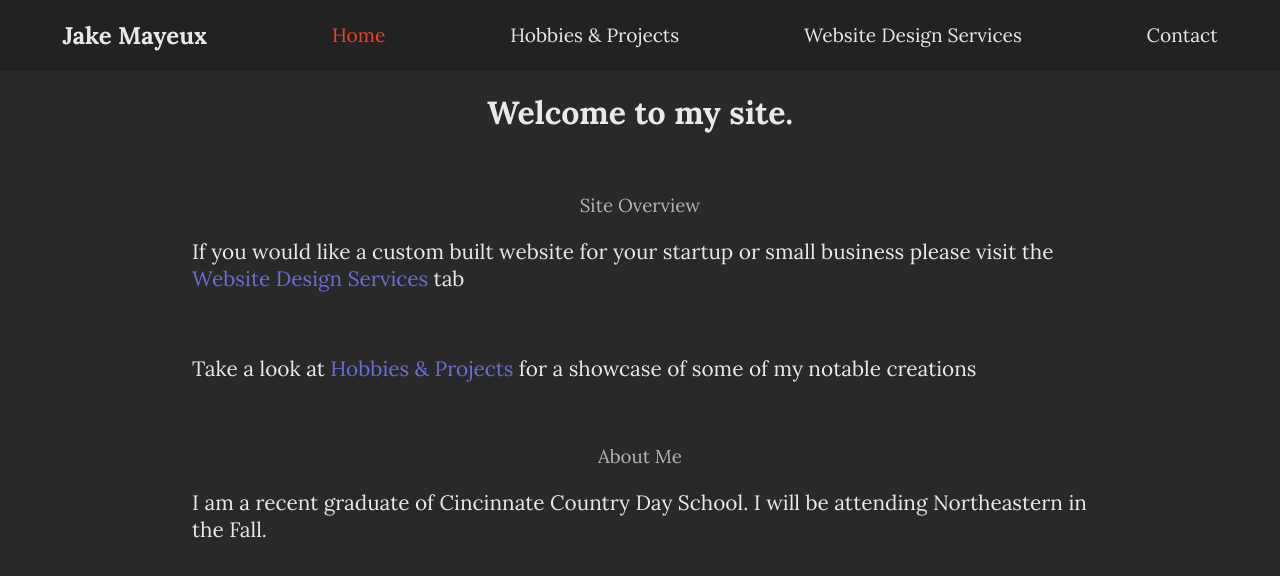
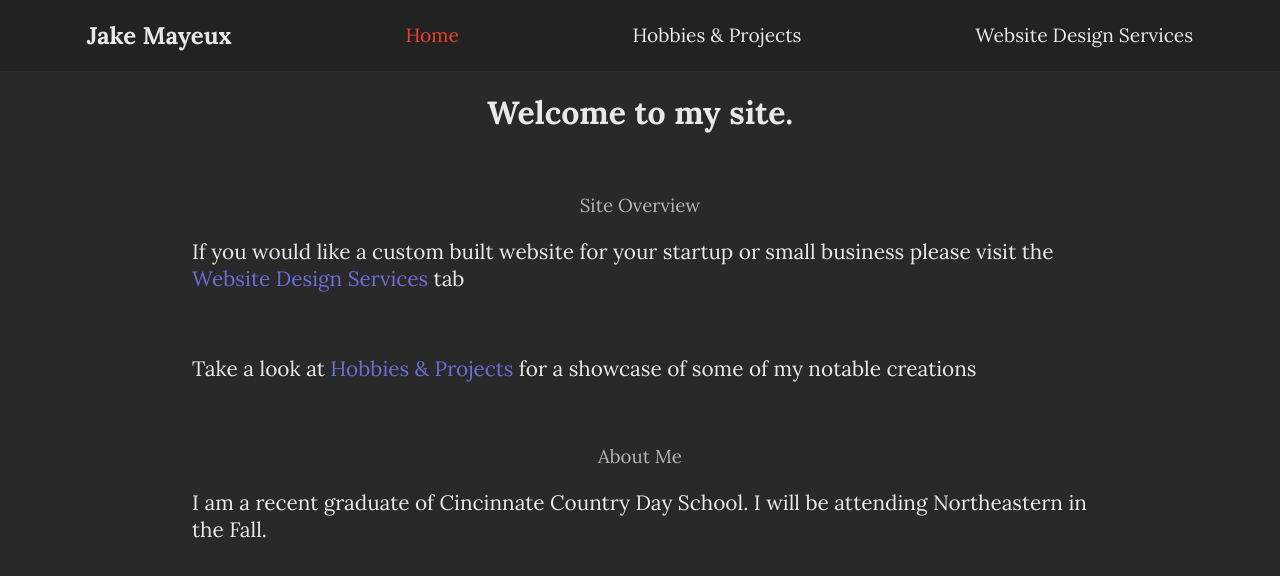
Before and after one commit to jakemayeux/jakemayeux.github.io, a plain HTML site: page index.html in a window 1280 px wide. Drawn offline with nearby package versions, Linux system fonts and the light colour scheme.

Commit message:
finished actually this time

```diff
--- a/index.html
+++ b/index.html
@@ -15,7 +15,7 @@
       <div id=home class=selected>Home</div>
       <div id=hobby>Hobbies & Projects</div>
       <div id=website>Website Design Services</div>
-      <div id=contact>Contact</div>
+      <!-- <div id=contact>Contact</div> -->
     </div>
 
     <div class=content id=home2>
```
